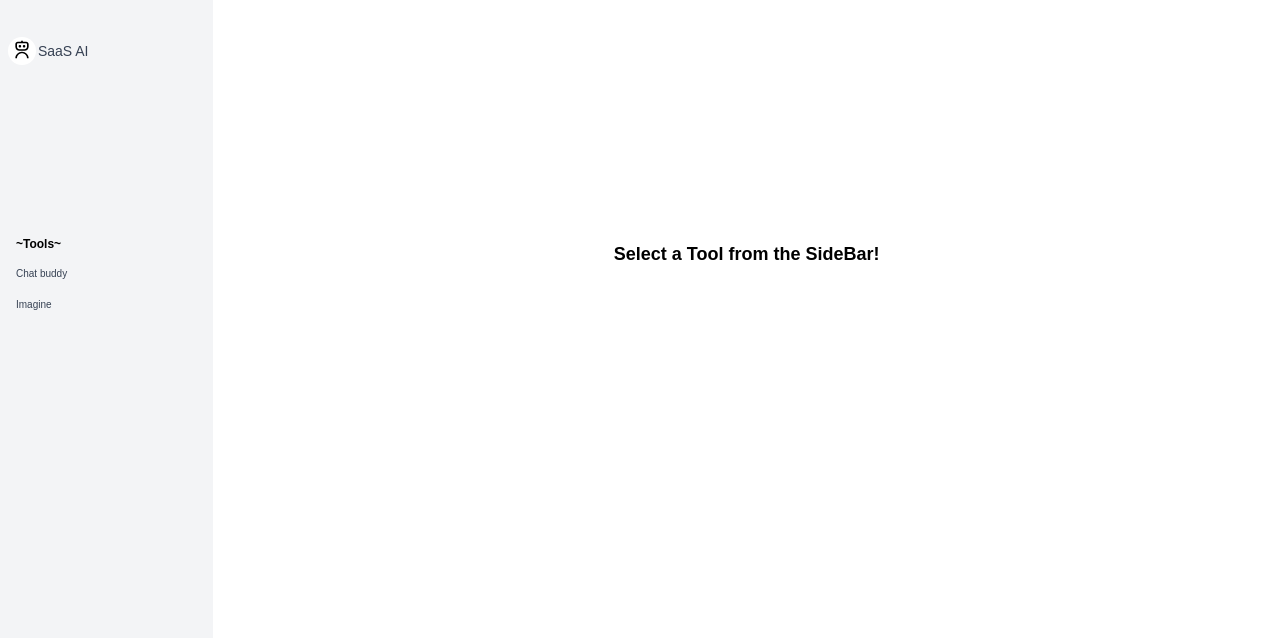
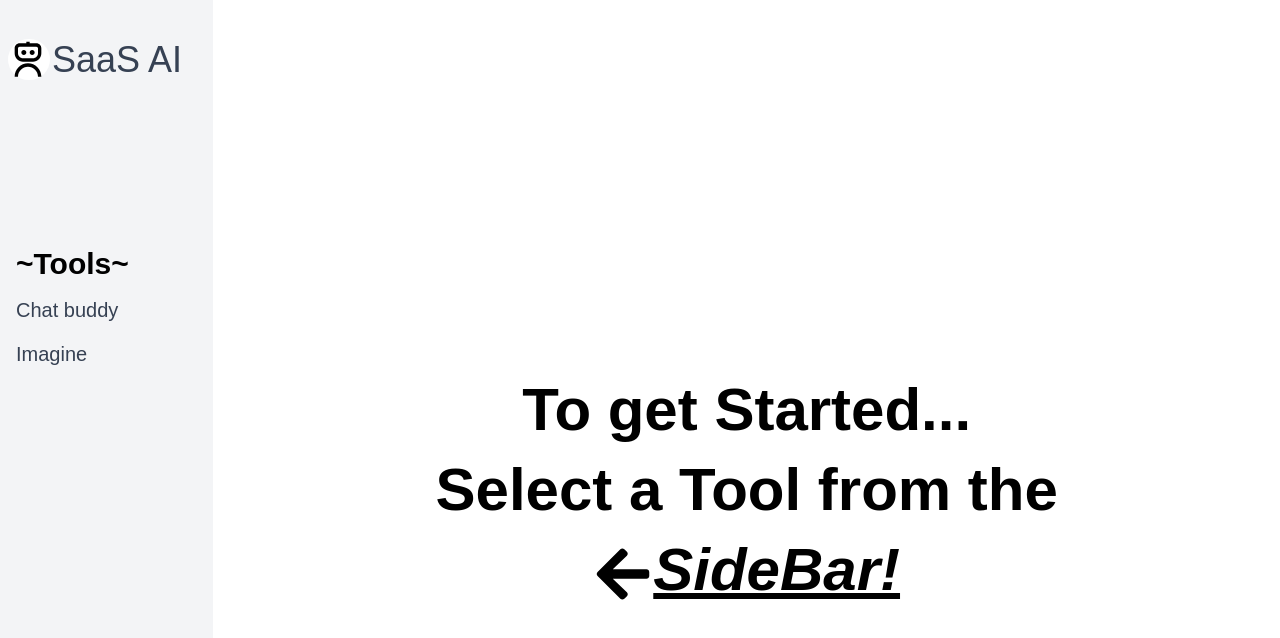
Before and after one commit to waleed-akram/saas-ai, a Next.js app in the folder week-7-9/: page / in a window 1280 px wide. Shown: the top 638 px of the page. Built offline with nearby package versions, Linux system fonts and the light colour scheme.

Commit message:
updated the UI of complete app for large screens

```diff
--- a/week-7-9/app/(my-components)/response-section/firstTool/page.tsx
+++ b/week-7-9/app/(my-components)/response-section/firstTool/page.tsx
@@ -4,7 +4,7 @@ export default function Mini() {
 
   return (
     <div className="m-auto place-items-center">
-      <span className="text-lg font-bold italic">~Chat buddy~</span>
+      <span className="text-4xl font-bold italic">~Chat buddy~</span>
       <FirstToolResponseSection/>
     </div>
   );
--- a/week-7-9/app/(my-components)/response-section/secondTool/page.tsx
+++ b/week-7-9/app/(my-components)/response-section/secondTool/page.tsx
@@ -3,7 +3,7 @@ import SecontToolResponseSection from "../../../../components/response-section/s
 export default function Mini() {
   return (
     <div className="m-auto place-items-center">
-      <span className="text-lg font-bold italic">~Imagine~</span>
+      <span className="text-4xl font-bold italic">~Imagine~</span>
       <SecontToolResponseSection />
     </div>
   );
--- a/week-7-9/app/(my-components)/sidebar/page.tsx
+++ b/week-7-9/app/(my-components)/sidebar/page.tsx
@@ -5,16 +5,16 @@ export default function SideBar() {
 
   return (
     <div className="grid col-span-2 row-span-4 w-full h-full breakpoints-sidebar pl-2 bg-gray-100">
-      <div className="mt-10 text-sm break-normal">
-        <div className=" inline bg-white py-1.5 px-1 rounded-full mr-0.5">
-          <RiRobot3Line className="inline -mr-1 mb-1" size={20} />{" "}
+      <div className="mt-10 text-4xl break-normal">
+        <div className=" inline bg-white rounded-full mr-0.5">
+          <RiRobot3Line className="inline -mr-2 mb-1" size={40} />{" "}
         </div>
         <Link href="/" className="text-gray-700 ">
           SaaS AI
         </Link>
       </div>
-      <div className="flex flex-col gap-1 px-1 -mt-50">
-        <span className="text-xs font-bold p-1 ">~Tools~</span>
+      <div className="flex flex-col gap-1 px-1 -mt-50 mr-1.5">
+        <span className="text-3xl font-bold p-1 ">~Tools~</span>
         <Link href="/response-section/firstTool" className="btn">
           Chat buddy
         </Link>
--- a/week-7-9/app/globals.css
+++ b/week-7-9/app/globals.css
@@ -14,7 +14,7 @@ body {
 }
 
 .btn {
-  @apply text-[10px] px-1 py-1.5 w-full text-gray-700 hover:bg-gray-200 hover:rounded-lg hover:cursor-pointer;
+  @apply text-xl pl-1 py-1.5 w-full text-gray-700 hover:bg-gray-300 hover:rounded-lg hover:cursor-pointer;
 }
 
 .prompt-div {
@@ -22,7 +22,7 @@ body {
 }
 
 .prompt {
-  @apply text-lg m-1 text-gray-700 hover:cursor-pointer hover:bg-gray-300 py-1.5 rounded-lg;
+  @apply text-2xl m-1 text-gray-700 hover:cursor-pointer hover:bg-gray-300 py-1.5 rounded-lg;
 }
 
 .breakpoints-sidebar {
--- a/week-7-9/app/page.tsx
+++ b/week-7-9/app/page.tsx
@@ -1,7 +1,19 @@
-export default function MainView(){
-  return(
-    <div className="text-center mx-auto my-45">
-      <span className="text-lg font-bold">Select a Tool from the SideBar!</span>
+import { FaArrowLeft } from "react-icons/fa";
+
+export default function MainView() {
+  return (
+    <div className="text-center mx-auto mt-80">
+      <span className="text-6xl font-bold">
+        To get Started...
+        <span className="mt-5 block">
+          Select a Tool from the
+          <u className="block mt-5">
+
+            <FaArrowLeft className="inline" />
+            <i>SideBar!</i>
+          </u>
+        </span>
+      </span>
     </div>
-  )
+  );
 }
--- a/week-7-9/components/prompts/inputsection/inputeSection.tsx
+++ b/week-7-9/components/prompts/inputsection/inputeSection.tsx
@@ -92,7 +92,7 @@ export default function InputSection({
           />
         </div>
         <div
-          className="bg-black cursor-pointer hover:bg-gray-600 hover:border-none h-fit rounded-full p-1 px-1.5 mr-2 outline-none"
+          className="bg-black cursor-pointer hover:bg-gray-600 hover:border-none h-fit rounded-full p-1.5 px-1.5 mr-2 outline-none"
           onClick={handleClick}
         >
           <FaArrowUp className="text-white" size={25}/>
--- a/week-7-9/components/response-section/responsesection/responseSection.tsx
+++ b/week-7-9/components/response-section/responsesection/responseSection.tsx
@@ -1,7 +1,7 @@
 export default function ResponseSection() {
   return (
     <div className="bg-gray-200 w-full h-fit rounded-md p-5 box-border ">
-      <h4>This is the response sections</h4>
+      <h4 className="text-xl">This is the response sections</h4>
     </div>
   );
 }
```
